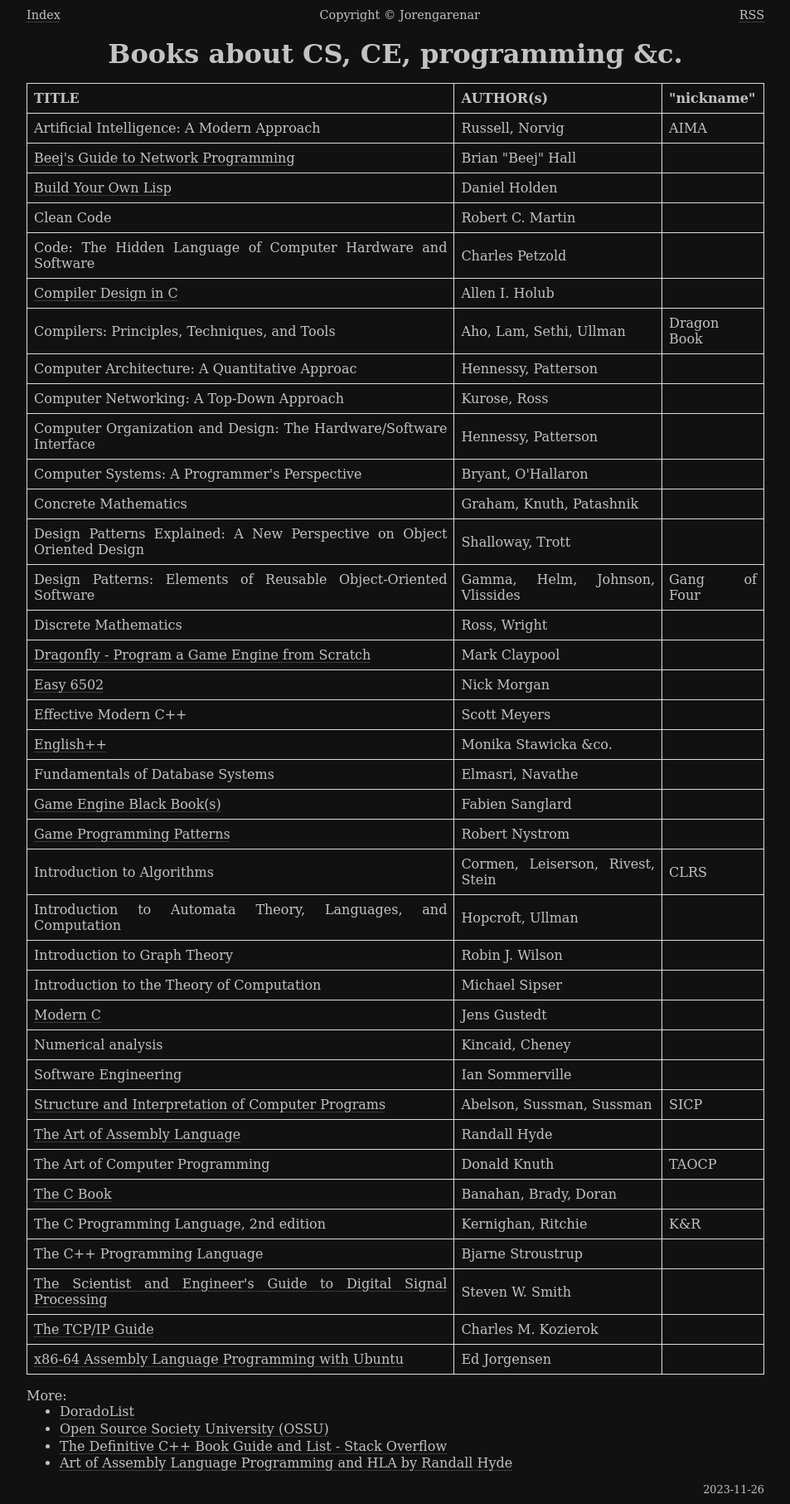
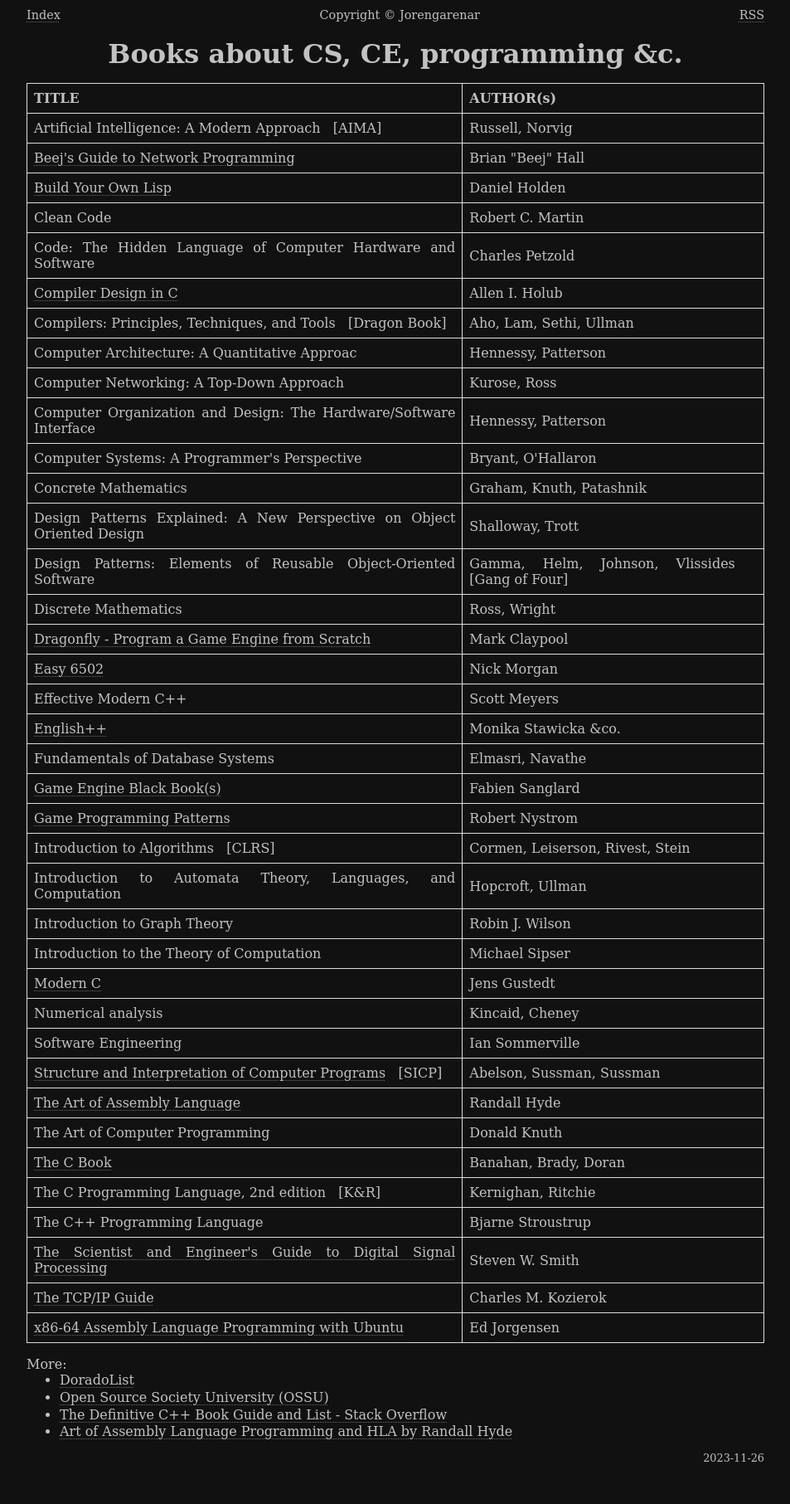
Before and after one commit to Jorenar/blog, a Jekyll site: the page built from _posts/2023-11-26-cs-books.md, in a window 1280 px wide. Shown: the whole page at 83% size, without its empty margins (163-1116 px from the left). Built offline with Jekyll 4.4.1, drawn with Linux system fonts in a browser that asks for light colours; after the commit the page ends 1775 px from its top, so only the background shows below that.

```diff
--- a/_posts/2023-11-26-cs-books.md
+++ b/_posts/2023-11-26-cs-books.md
@@ -3,46 +3,46 @@ layout: post
 title:  "Books about CS, CE, programming &c."
 ---
 
-| TITLE | AUTHOR(s) | "nickname"
-|--|--|--|
-| Artificial Intelligence: A Modern Approach                               | Russell, Norvig                  | AIMA
-| [Beej's Guide to Network Programming][Beej]                              | Brian "Beej" Hall                |
-| [Build Your Own Lisp][Lisp]                                              | Daniel Holden                    |
-| Clean Code                                                               | Robert C. Martin                 |
-| Code: The Hidden Language of Computer Hardware and Software              | Charles Petzold                  |
-| [Compiler Design in C][Holub]                                            | Allen I. Holub                   |
-| Compilers: Principles, Techniques, and Tools                             | Aho, Lam, Sethi, Ullman          | Dragon Book
-| Computer Architecture: A Quantitative Approac                            | Hennessy, Patterson              |
-| Computer Networking: A Top-Down Approach                                 | Kurose, Ross                     |
-| Computer Organization and Design: The Hardware/Software Interface        | Hennessy, Patterson              |
-| Computer Systems: A Programmer's Perspective                             | Bryant, O'Hallaron               |
-| Concrete Mathematics                                                     | Graham, Knuth, Patashnik         |
-| Design Patterns Explained: A New Perspective on Object Oriented Design   | Shalloway, Trott                 |
-| Design Patterns: Elements of Reusable Object-Oriented Software           | Gamma, Helm, Johnson, Vlissides  | Gang of Four
-| Discrete Mathematics                                                     | Ross, Wright                     |
-| [Dragonfly - Program a Game Engine from Scratch][Dragon]                 | Mark Claypool                    |
-| [Easy 6502][6502]                                                        | Nick Morgan                      |
-| Effective Modern C++                                                     | Scott Meyers                     |
-| [English++][Epp]                                                         | Monika Stawicka &co.             |
-| Fundamentals of Database Systems                                         | Elmasri, Navathe                 |
-| [Game Engine Black Book(s)][GEBB]                                        | Fabien Sanglard                  |
-| [Game Programming Patterns][GamPat]                                      | Robert Nystrom                   |
-| Introduction to Algorithms                                               | Cormen, Leiserson, Rivest, Stein | CLRS
-| Introduction to Automata Theory, Languages, and Computation              | Hopcroft, Ullman                 |
-| Introduction to Graph Theory                                             | Robin J. Wilson                  |
-| Introduction to the Theory of Computation                                | Michael Sipser                   |
-| [Modern C][Jens]                                                         | Jens Gustedt                     |
-| Numerical analysis                                                       | Kincaid, Cheney                  |
-| Software Engineering                                                     | Ian Sommerville                  |
-| [Structure and Interpretation of Computer Programs][SICP]                | Abelson, Sussman, Sussman        | SICP
-| [The Art of Assembly Language][ArtAsm]                                   | Randall Hyde                     |
-| The Art of Computer Programming                                          | Donald Knuth                     | TAOCP
-| [The C Book][TheC]                                                       | Banahan, Brady, Doran            |
-| The C Programming Language, 2nd edition                                  | Kernighan, Ritchie               | K&R
-| The C++ Programming Language                                             | Bjarne Stroustrup                |
-| [The Scientist and Engineer's Guide to Digital Signal Processing][Smith] | Steven W. Smith                  |
-| [The TCP/IP Guide][TCP]                                                  | Charles M. Kozierok              |
-| [x86-64 Assembly Language Programming with Ubuntu][JorAsm]               | Ed Jorgensen                     |
+| TITLE | AUTHOR(s) |
+|--|--|
+| Artificial Intelligence: A Modern Approach &nbsp; [AIMA]                 | Russell, Norvig
+| [Beej's Guide to Network Programming][Beej]                              | Brian "Beej" Hall
+| [Build Your Own Lisp][Lisp]                                              | Daniel Holden
+| Clean Code                                                               | Robert C. Martin
+| Code: The Hidden Language of Computer Hardware and Software              | Charles Petzold
+| [Compiler Design in C][Holub]                                            | Allen I. Holub
+| Compilers: Principles, Techniques, and Tools &nbsp; [Dragon&nbsp;Book]   | Aho, Lam, Sethi, Ullman
+| Computer Architecture: A Quantitative Approac                            | Hennessy, Patterson
+| Computer Networking: A Top-Down Approach                                 | Kurose, Ross
+| Computer Organization and Design: The Hardware/Software Interface        | Hennessy, Patterson
+| Computer Systems: A Programmer's Perspective                             | Bryant, O'Hallaron
+| Concrete Mathematics                                                     | Graham, Knuth, Patashnik
+| Design Patterns Explained: A New Perspective on Object Oriented Design   | Shalloway, Trott
+| Design Patterns: Elements of Reusable Object-Oriented Software           | Gamma, Helm, Johnson, Vlissides &nbsp; [Gang&nbsp;of&nbsp;Four]
+| Discrete Mathematics                                                     | Ross, Wright
+| [Dragonfly - Program a Game Engine from Scratch][Dragon]                 | Mark Claypool
+| [Easy 6502][6502]                                                        | Nick Morgan
+| Effective Modern C++                                                     | Scott Meyers
+| [English++][Epp]                                                         | Monika Stawicka &co.
+| Fundamentals of Database Systems                                         | Elmasri, Navathe
+| [Game Engine Black Book(s)][GEBB]                                        | Fabien Sanglard
+| [Game Programming Patterns][GamPat]                                      | Robert Nystrom
+| Introduction to Algorithms &nbsp; [CLRS]                                 | Cormen, Leiserson, Rivest, Stein
+| Introduction to Automata Theory, Languages, and Computation              | Hopcroft, Ullman
+| Introduction to Graph Theory                                             | Robin J. Wilson
+| Introduction to the Theory of Computation                                | Michael Sipser
+| [Modern C][Jens]                                                         | Jens Gustedt
+| Numerical analysis                                                       | Kincaid, Cheney
+| Software Engineering                                                     | Ian Sommerville
+| [Structure and Interpretation of Computer Programs][SICPa] &nbsp; [SICP] | Abelson, Sussman, Sussman
+| [The Art of Assembly Language][ArtAsm]                                   | Randall Hyde
+| The Art of Computer Programming                                          | Donald Knuth
+| [The C Book][TheC]                                                       | Banahan, Brady, Doran
+| The C Programming Language, 2nd edition &nbsp; [K&R]                     | Kernighan, Ritchie
+| The C++ Programming Language                                             | Bjarne Stroustrup
+| [The Scientist and Engineer's Guide to Digital Signal Processing][Smith] | Steven W. Smith
+| [The TCP/IP Guide][TCP]                                                  | Charles M. Kozierok
+| [x86-64 Assembly Language Programming with Ubuntu][JorAsm]               | Ed Jorgensen
 
 More:
   * [DoradoList](https://www.doradolist.com/)
```
Also changed, not shown: other parts of _posts/2023-11-26-cs-books.md (+1 -1 lines).
